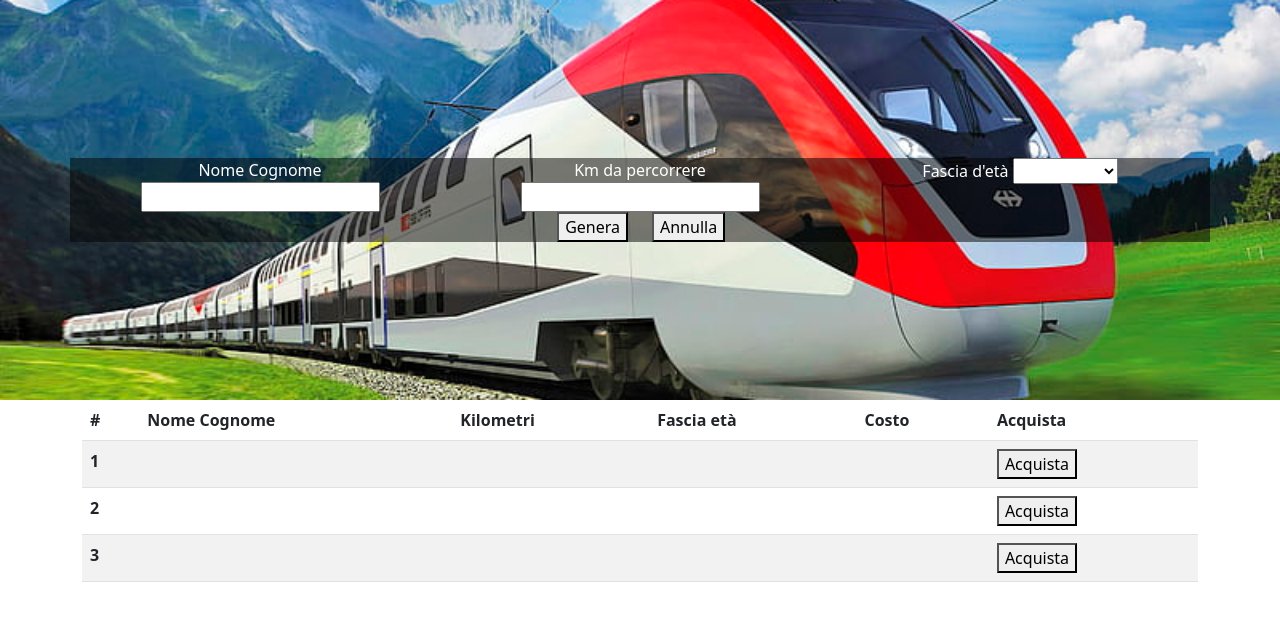
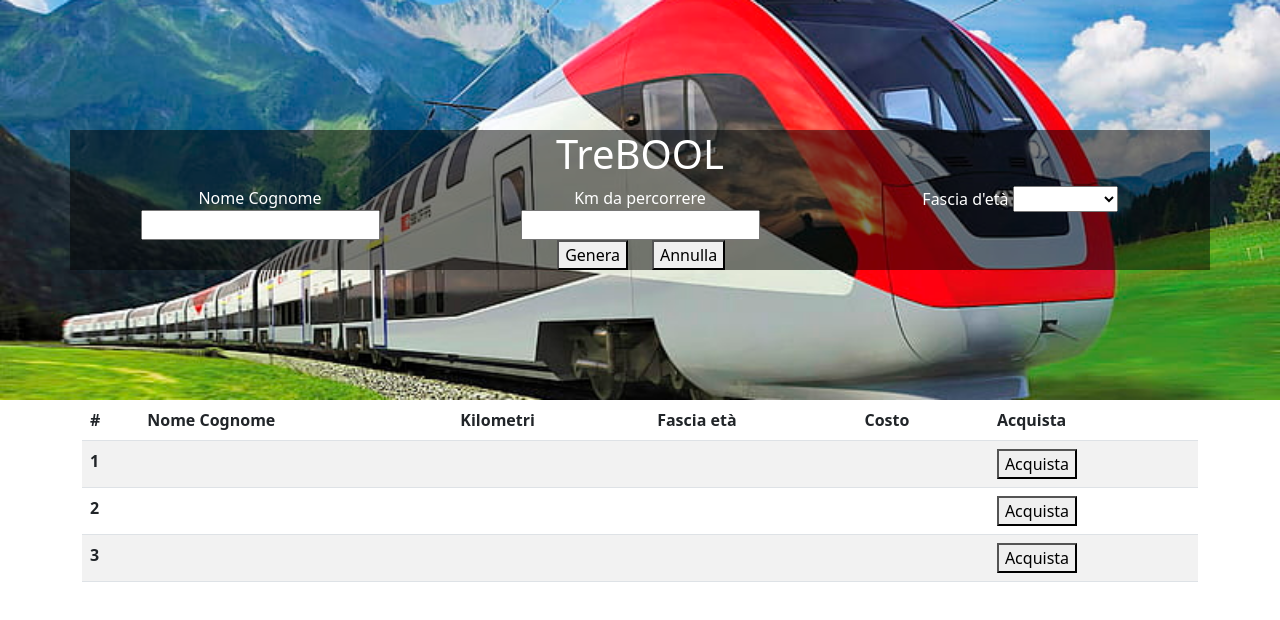
Before and after one commit to T30G10v4/js-biglietto-treno-form, a plain HTML site: page index.html in a window 1280 px wide. Drawn offline with nearby package versions, Linux system fonts and the light colour scheme.

Commit message:
Aggiunto h1

```diff
--- a/index.html
+++ b/index.html
@@ -47,6 +47,7 @@
 
   <section id="data" class="d-flex align-items-center">
     <div class="container opaque">
+      <h1 class="text-center">TreBOOL</h1>
       <div class="row">
         <div class="col text-center">
           <label for="name-surname">Nome Cognome</label>
```
